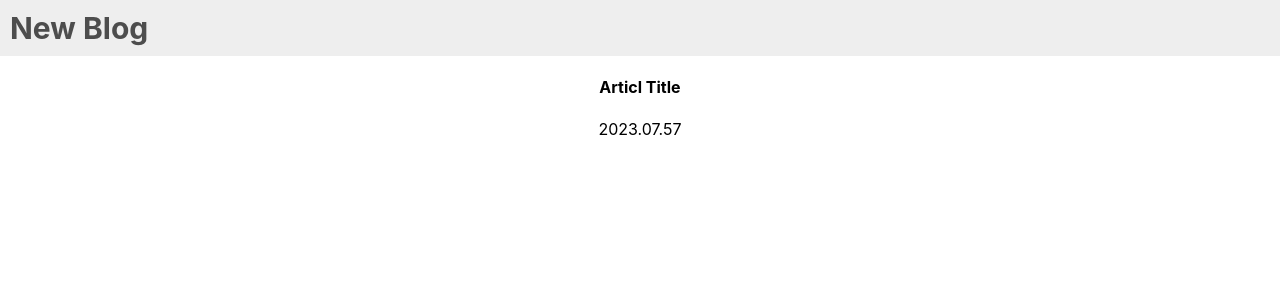
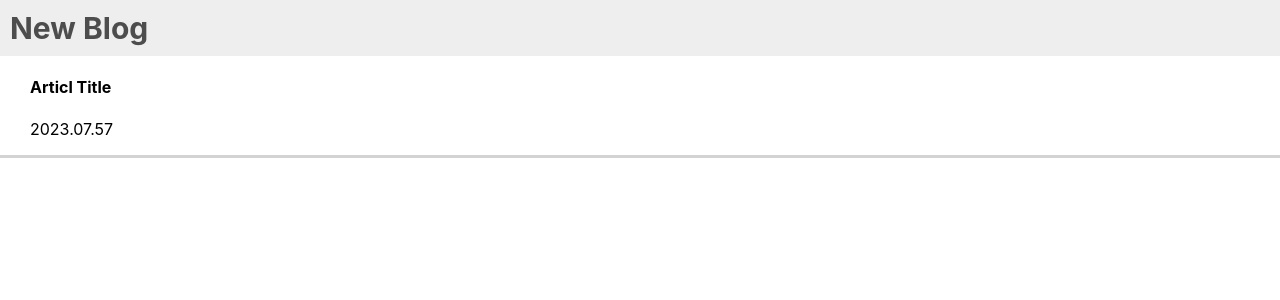
Before and after one commit to Jangmyun/Study, a React (Create React App) app in the folder React/blog/: page / in a window 1280 px wide. Shown: the top 300 px of the page. Built offline with nearby package versions, Linux system fonts and the light colour scheme.

Commit message:
블로그 글 리스트 스타일링

```diff
--- a/React/blog/src/App.css
+++ b/React/blog/src/App.css
@@ -10,3 +10,9 @@
   color: rgb(77, 77, 77);
   margin: 10px;
 }
+
+.list {
+  text-align: left;
+  padding-left: 30px;
+  border-bottom: 3px solid lightgray;
+}
```
